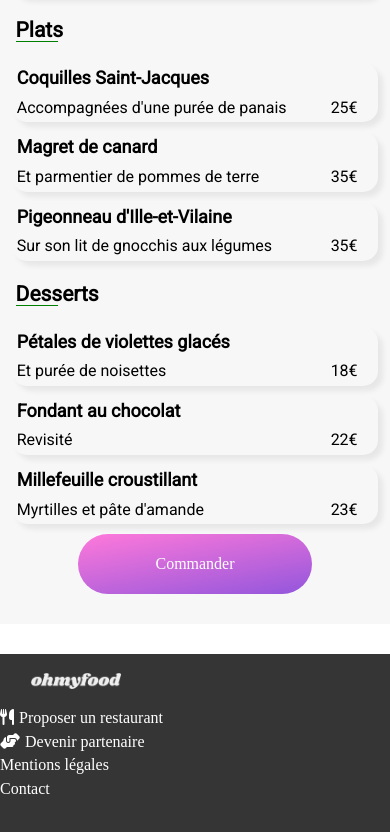
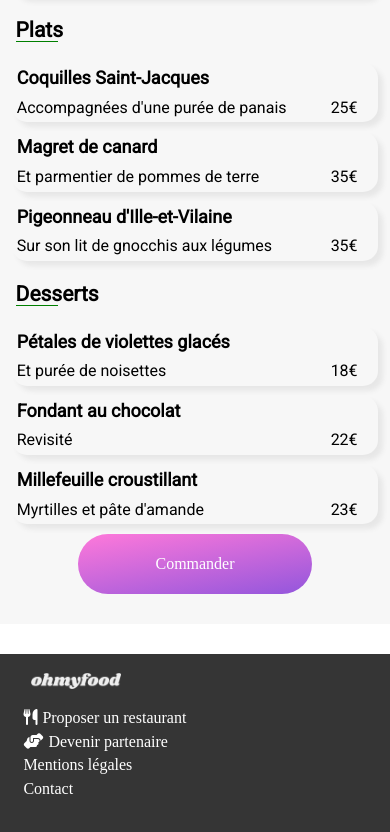
Before and after one commit to saxopa/OpenClassrooms-p2, a plain HTML site: page pages/lafrancaise.html in a window 390 px wide. Shown: the part 596-1428 px from the top of the page. Drawn offline with Linux system fonts and the light colour scheme; a web font is replaced by a local one.

Commit message:
dernier commit !!

```diff
--- a/css/restaurants/restaurant-mobile.css
+++ b/css/restaurants/restaurant-mobile.css
@@ -177,6 +177,11 @@
   footer {
     padding-top: -30px;
   }
+  footer nav ul{
+    margin-left:6%;
+
+}
+
   @keyframes animation-menu {
     0% {
       opacity: 0;
```
